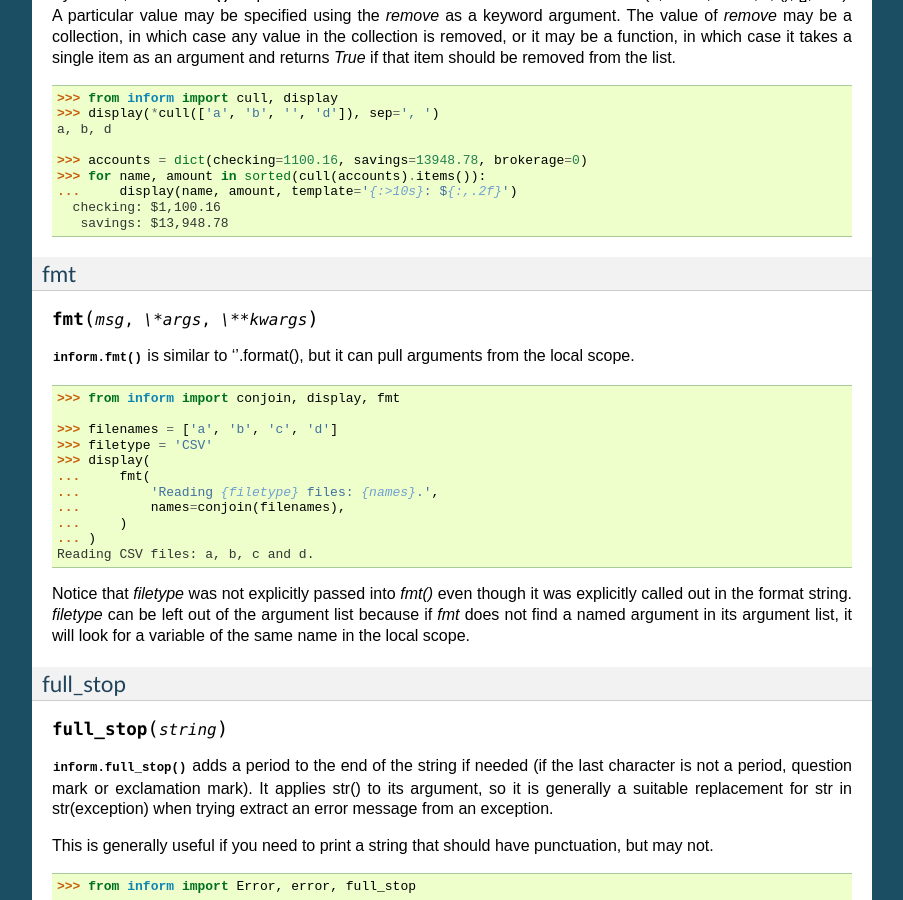
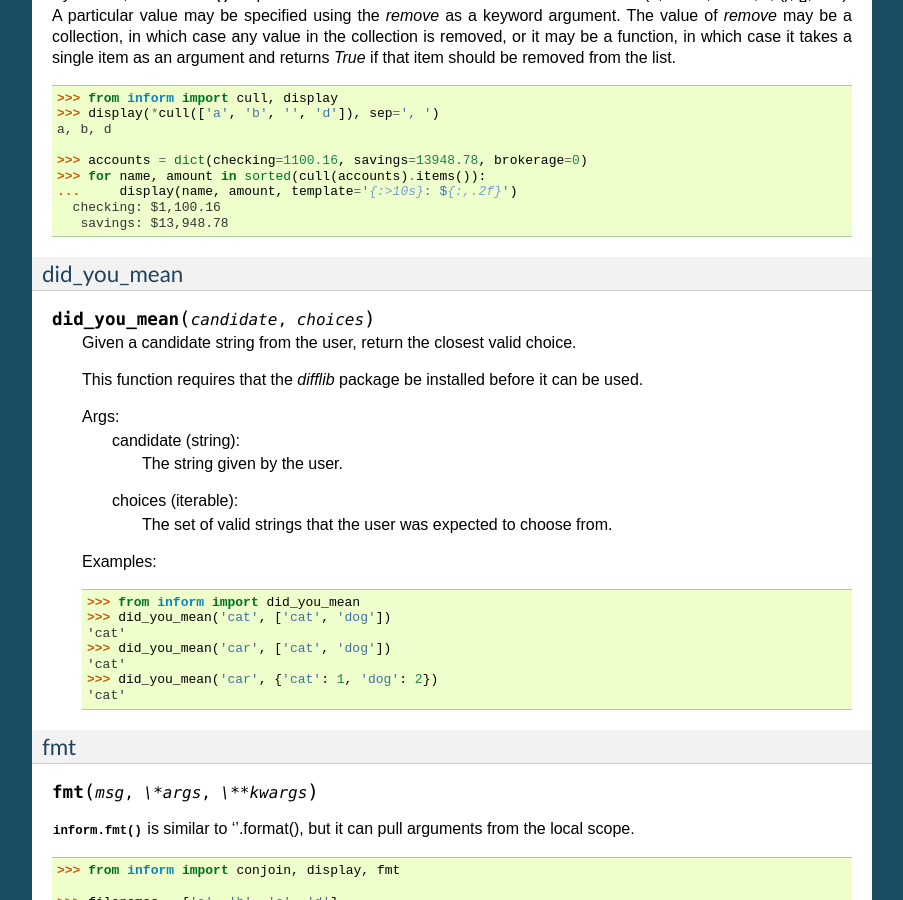
Before and after one commit to KenKundert/inform, a Sphinx documentation site: the page built from doc/user.rst, in a window 1280 px wide and 900 px high, scrolled down 15071 px. Shown: the whole window, without its empty margins (198-1101 px from the left). Built offline with Sphinx 7.4.7, drawn with Linux system fonts in a browser that asks for light colours; some of the changed text lies outside the part shown.

Commit message:
Document did_you_mean function.

```diff
--- a/doc/user.rst
+++ b/doc/user.rst
@@ -1094,6 +1094,35 @@ be a function, in which case it takes a single item as an argument and returns
     ...     display(name, amount, template='{:>10s}: ${:,.2f}')
       checking: $1,100.16
        savings: $13,948.78
+
+
+.. _did_you_mean desc:
+
+did_you_mean
+""""""""""""
+
+.. py:function:: did_you_mean(candidate, choices)
+
+    Given a candidate string from the user, return the closest valid choice.
+
+    This function requires that the *difflib* package be installed before it can
+    be used.
+
+    Args:
+        candidate (string):
+            The string given by the user.
+        choices (iterable):
+            The set of valid strings that the user was expected to choose from.
+
+    Examples:
+
+        >>> from inform import did_you_mean
+        >>> did_you_mean('cat', ['cat', 'dog'])
+        'cat'
+        >>> did_you_mean('car', ['cat', 'dog'])
+        'cat'
+        >>> did_you_mean('car', {'cat': 1, 'dog': 2})
+        'cat'
 
 
 .. _fmt desc:
```
Also changed, not shown: 1 other file.
